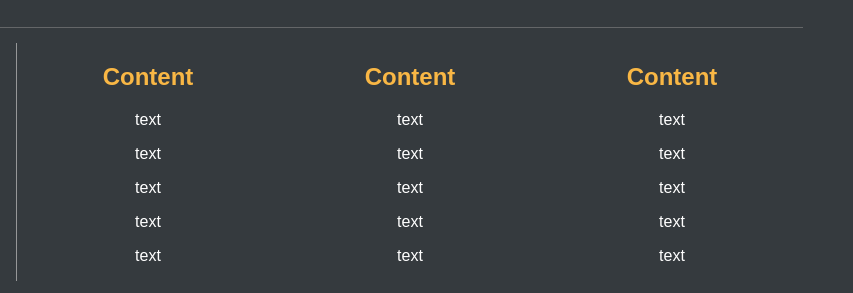
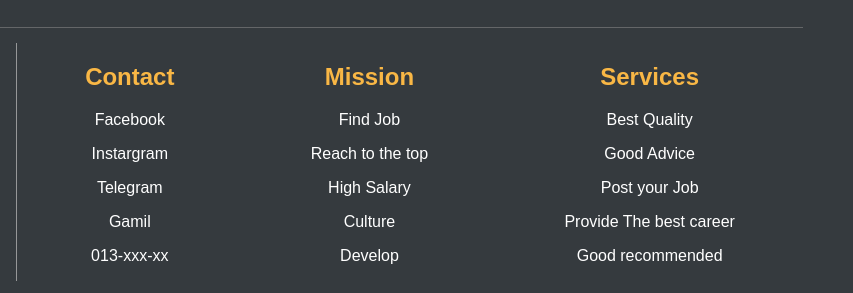
Before and after one commit to VireakGumi/project17, a plain HTML site: page file/Detail.html in a window 1280 px wide. Shown: the part 2930-3223 px from the top of the page, 427-1280 px from the left. Drawn offline with Linux system fonts and the light colour scheme.

Commit message:
Update Detail.html

```diff
--- a/file/Detail.html
+++ b/file/Detail.html
@@ -162,29 +162,28 @@
                 </div>
                 <div class="footer-right">
                         <div class="footer-text">
-                        <h2>Content</h2>
-                        <p>text</p>
-                        <p>text</p>
-                        <p>text</p>
-                        <p>text</p>
-                        <p>text</p>
+                            <h2>Contact</h2>
+                            <p>Facebook</p>
+                            <p>Instargram</p>
+                            <p>Telegram</p>
+                            <p>Gamil</p>
+                            <p>013-xxx-xx</p>
                         </div>
                         <div class="footer-text">
-                        <h2>Content</h2>
-                        <p>text</p>
-                        <p>text</p>
-                        <p>text</p>
-                        <p>text</p>
-                        <p>text</p>
+                            <h2>Mission</h2>
+                            <p>Find Job</p>
+                            <p>Reach to the top</p>
+                            <p>High Salary</p>
+                            <p>Culture</p>
+                            <p>Develop</p>
                         </div>
                         <div class="footer-text">
-                        <h2>Content</h2>
-                        <p>text</p>
-                        <p>text</p>
-                        <p>text</p>
-                        <p>text</p>
-                        <p>text</p>
-                    </div>
+                            <h2>Services</h2>
+                            <p>Best Quality</p>
+                            <p>Good Advice</p>
+                            <p>Post your Job</p>
+                            <p>Provide The best career</p>
+                            <p>Good recommended</p>
                         </div>
             </div>
 
```
Lines whose indentation alone changed are shown as unchanged.
